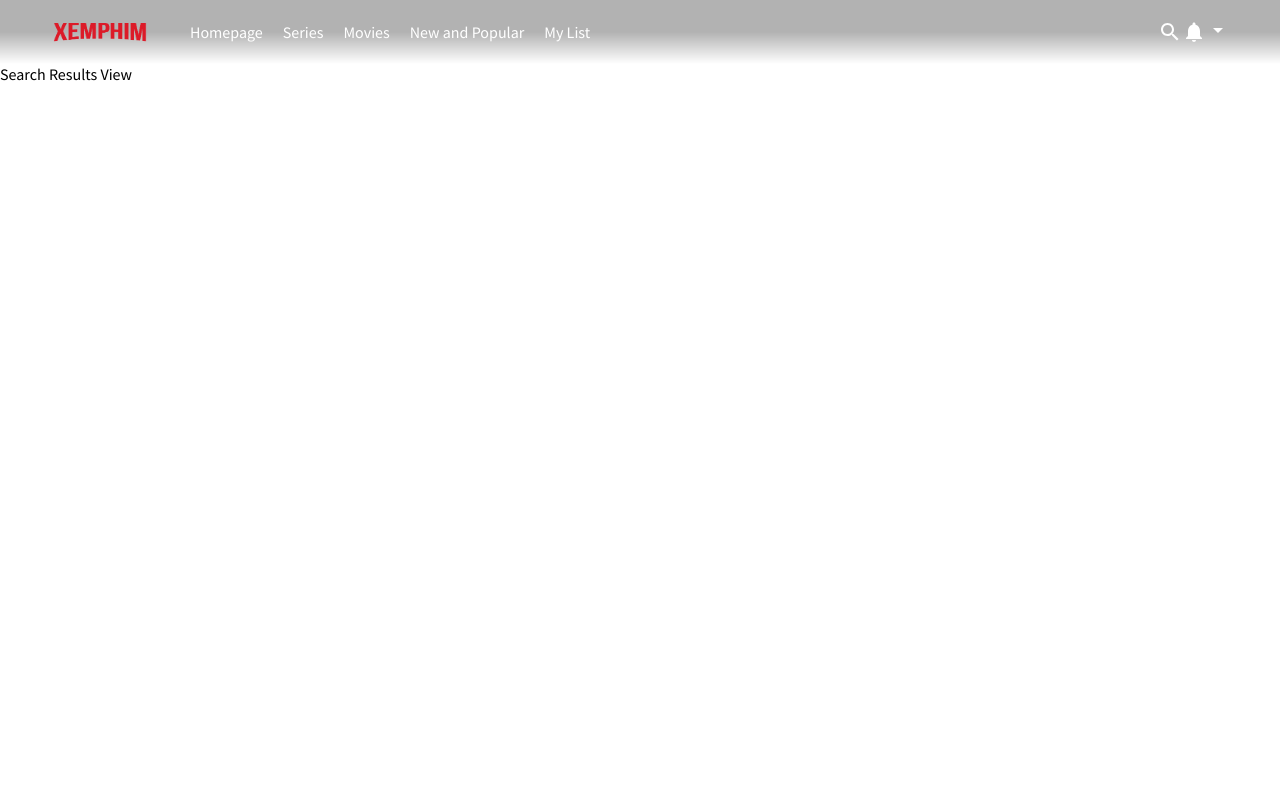
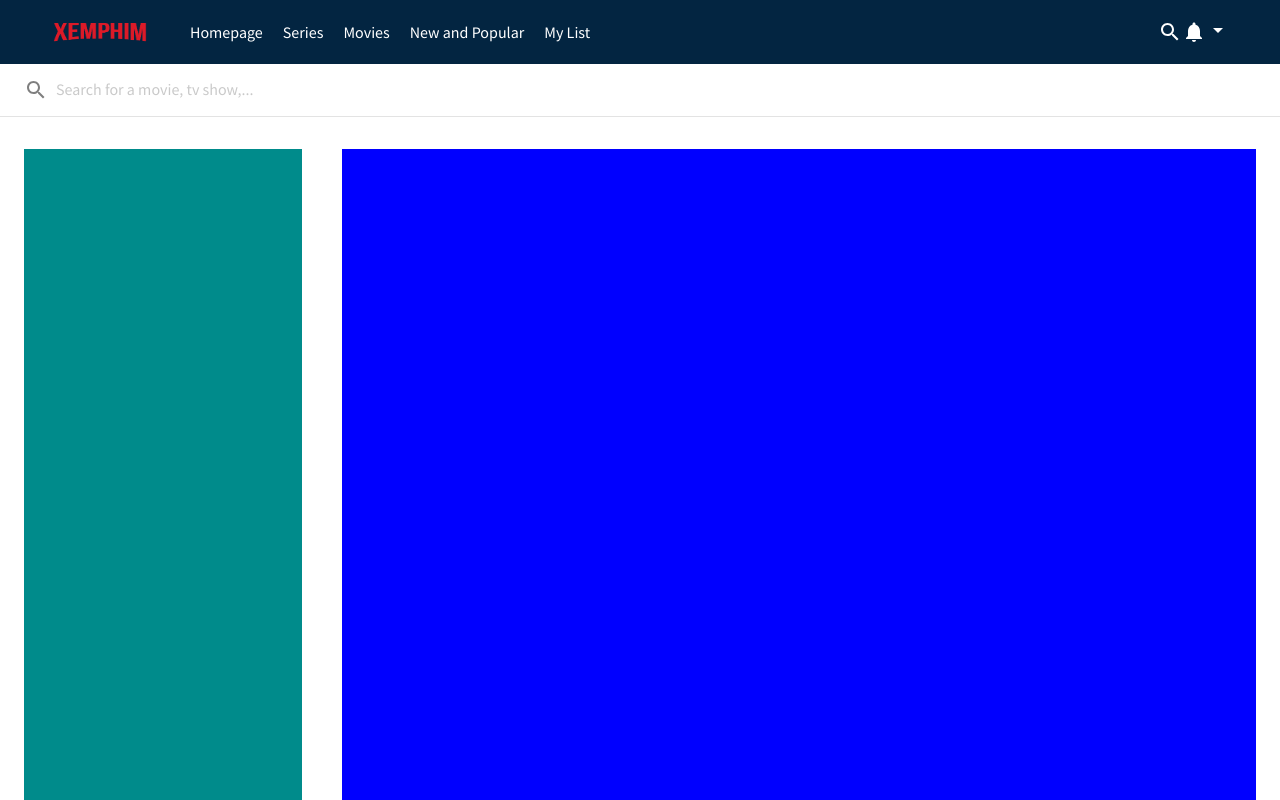
Before and after one commit to phanbinh1405/xemphimapp, a Next.js app: page /search/1 in a window 1280 px wide. Shown: the top 800 px of the page. Built offline with nearby package versions, Linux system fonts and the light colour scheme; no server answers.

Commit message:
update 17/01 - 2

```diff
--- a/src/components/navbar/index.tsx
+++ b/src/components/navbar/index.tsx
@@ -12,26 +12,29 @@ import {
   Profile,
   RightContainer,
 } from "./style";
+import { useRouter } from "next/router";
+import { router } from "next/client";
 
 const Navbar = () => {
   const [isScrolled, setIsScrolled] = useState(false);
-
+  const router = useRouter();
   useEffect(() => {
     window.addEventListener("scroll", () => {
-			setIsScrolled(window.pageYOffset === 0 ? false : true);
+      setIsScrolled(window.scrollY !== 0);
     });
     return () => {
       window.removeEventListener("scroll", () => {
-				setIsScrolled(window.pageYOffset === 0 ? false : true);
+        setIsScrolled(window.scrollY !== 0);
+        setIsScrolled(router.asPath !== "/");
       });
     };
   });
 
   return (
-		<NavBar isScrolled={isScrolled}>
+    <NavBar isScrolled={router.asPath !== "/" || isScrolled}>
       <NavBarInnerContainer>
         <LeftContainer>
-					<NavBarLogo src='/logo-full.png' alt='' width={100} height={25} />
+          <NavBarLogo src="/logo-full.png" alt="" width={100} height={25} />
           <span>Homepage</span>
           <span>Series</span>
           <span>Movies</span>
@@ -39,16 +42,16 @@ const Navbar = () => {
           <span>My List</span>
         </LeftContainer>
         <RightContainer>
-					<SearchIcon className='icon' />
+          <SearchIcon className="icon" />
           {/* <span>KID</span> */}
-					<NotificationsIcon className='icon' />
+          <NotificationsIcon className="icon" />
           {/* <Image
 						src='https://images.pexels.com/photos/6899260/pexels-photo-6899260.jpeg?auto=compress&cs=tinysrgb&dpr=2&w=500'
 						alt=''
 					/> */}
           <Profile>
-						<ArrowDropDownIcon className='icon' />
-						<OptionsContainer className='options'>
+            <ArrowDropDownIcon className="icon" />
+            <OptionsContainer className="options">
               <span style={{ padding: 10, cursor: "pointer" }}>Settings</span>
               <span style={{ padding: 10, cursor: "pointer" }}>Logout</span>
             </OptionsContainer>
--- a/src/components/sectionList/index.tsx
+++ b/src/components/sectionList/index.tsx
@@ -3,6 +3,7 @@ import { useKeenSlider } from "keen-slider/react";
 import React from "react";
 import { TrendingItem } from "../../constants/types/trendingType";
 import Item from "../sectionItem";
+import "keen-slider/keen-slider.min.css";
 
 interface SectionListProps {
   title: string;
--- a/src/pages/index.tsx
+++ b/src/pages/index.tsx
@@ -13,7 +13,7 @@ const HomePage = () => {
   return (
     <>
       <HeroSlider />
-      <Container sx={{ minWidth: "1348px" }}>
+      <Container maxWidth="lg">
         <SectionList data={trendingMoviesData} title="Trending Movies" />
         <SectionList data={topRatedMovies} title="Top Rated Movies" />
         <SectionList data={trendingTvData} title="Trending TV" />
--- a/src/pages/search/[search].tsx
+++ b/src/pages/search/[search].tsx
@@ -1,13 +1,59 @@
-import { Box } from "@mui/material";
+import { Box, Container, TextField } from "@mui/material";
+import Grid from "@mui/material/Unstable_Grid2";
 import { useRouter } from "next/router";
 import React from "react";
+import useSWR from "swr";
+import { Search } from "@mui/icons-material";
 
 function SearchResultsView() {
   const router = useRouter();
-  console.log(router.query);
+  const { search } = router.query;
+  const { data } = useSWR(`search/multi?query=${search}`);
+
   return (
-    <Box minHeight="100vh" pt="64px">
-      Search Results View
+    <Box pt="64px" sx={{ flexGrow: 1 }}>
+      <Box borderBottom={1} borderColor={"rgb(227,227,227)"} mb={4}>
+        <Container>
+          <TextField
+            size="medium"
+            variant="standard"
+            placeholder="Search for a movie, tv show,..."
+            fullWidth
+            style={{
+              background: "#fff",
+              borderRadius: "50px",
+              border: "none",
+              outline: 0,
+            }}
+            InputProps={{
+              sx: {
+                color: "rgba(0,0,0,0.5)",
+                "& ::placeholder": {
+                  color: "rgba(0,0,0,0.5)",
+                },
+                "& .MuiInput-input": {
+                  paddingLeft: "8px",
+                },
+                paddingY: "10px",
+              },
+              spellCheck: false,
+              disableUnderline: true,
+              startAdornment: <Search />,
+            }}
+          />
+        </Container>
+      </Box>
+
+      <Container maxWidth="lg">
+        <Grid container spacing={5}>
+          <Grid xs={3}>
+            <Box bgcolor="darkcyan" height="90vh"></Box>
+          </Grid>
+          <Grid xs={9}>
+            <Box bgcolor="blue" height="90vh"></Box>
+          </Grid>
+        </Grid>
+      </Container>
     </Box>
   );
 }
--- a/src/theme/index.tsx
+++ b/src/theme/index.tsx
@@ -1,4 +1,5 @@
 import { createTheme } from "@mui/material";
+
 const theme = createTheme({
   typography: {
     fontFamily: ["Source Sans Pro", "serif"].join(","),
@@ -8,6 +9,15 @@ const theme = createTheme({
       main: "#032541",
     },
   },
+  breakpoints: {
+    values: {
+      xs: 0,
+      sm: 600,
+      md: 900,
+      lg: 1348,
+      xl: 1536,
+    },
+  },
 });
 
 export { theme };
```
Also changed, not shown: src/components/heroSlider/SearchButton.tsx (added, +39 -0 lines), src/components/heroSlider/index.tsx (+6 -31 lines), src/constants/types/trendingType.ts (+20 -2 lines). Lines whose indentation alone changed are shown as unchanged.
